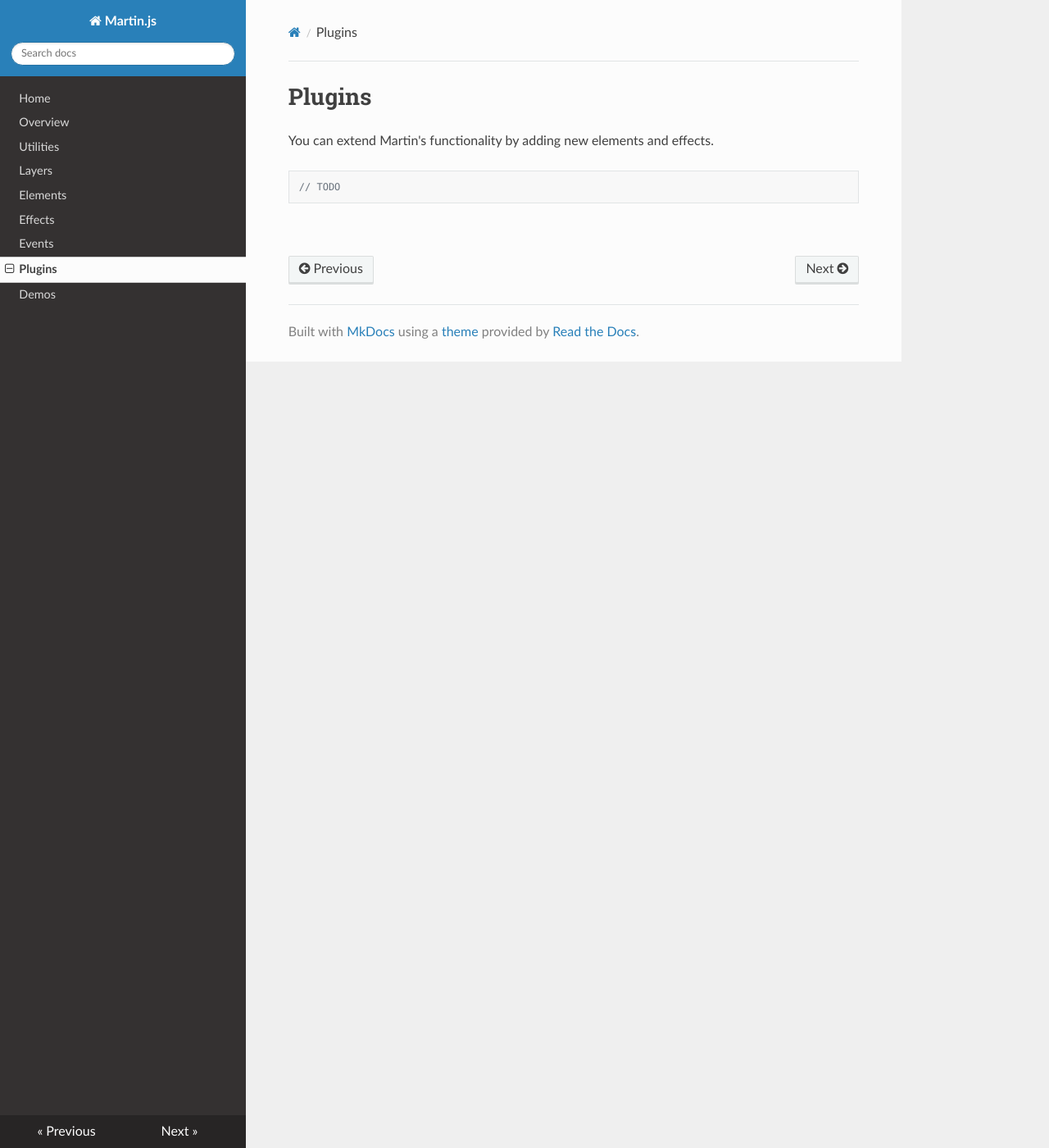
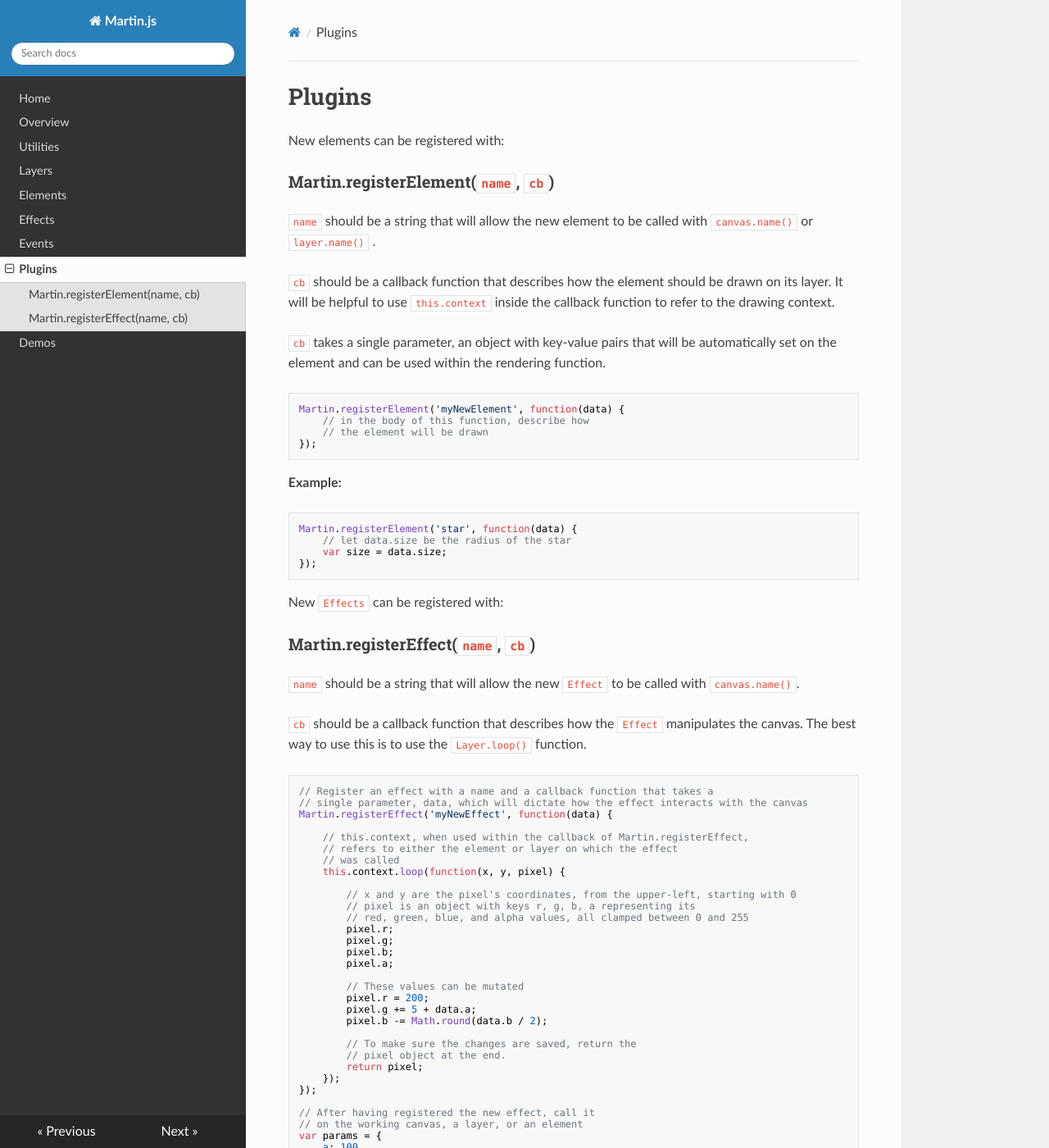
Before and after one commit to scottpdo/martinjs, an MkDocs documentation site: the page built from docs/plugins.md, in a window 1280 px wide and 1400 px high. Shown: the whole window at 82% size. Built offline with MkDocs 1.6.1, drawn with Linux system fonts in a browser that asks for light colours; nearby versions of some CDN libraries; old or Windows-style settings are respelled for this version of MkDocs; some of the changed text lies outside the part shown.

Commit message:
documentation updates

````diff
--- a/docs/download/martin.js
+++ b/docs/download/martin.js
@@ -382,7 +382,6 @@
     .render()
     .clear()
     .remove()
-    .addElement()
 
     Methods for working with Layers
 
@@ -1227,7 +1226,6 @@
     });
 });
 
-(function(){
 var events = ['click', 'mouseover', 'mousemove', 'mouseenter', 'mouseleave', 'mouseout', 'mousedown', 'mouseup'];
 
 events.forEach(function(evt){
@@ -1260,7 +1258,6 @@
 
     return this;
 };
-})();
 
 /*
 	Need to find a place for the rest of these important methods.
--- a/docs/plugins.md
+++ b/docs/plugins.md
@@ -1,9 +1,78 @@
 # Plugins
 
-You can extend Martin's functionality by adding new elements and effects.
+New elements can be registered with:
+
+### Martin.registerElement(`name`, `cb`)
+
+`name` should be a string that will allow the new element to be called with `canvas.name()` or `layer.name()` .
+
+`cb` should be a callback function that describes how the element should be drawn on its layer. It will be helpful to use `this.context` inside the callback function to refer to the drawing context.
+
+`cb` takes a single parameter, an object with key-value pairs that will be automatically set on the element and can be used within the rendering function.
 
 ```js
-// TODO
+Martin.registerElement('myNewElement', function(data) {
+    // in the body of this function, describe how
+    // the element will be drawn
+});
 ```
 
-&nbsp;
+**Example:**
+
+```js
+Martin.registerElement('star', function(data) {
+    // let data.size be the radius of the star
+    var size = data.size;
+});
+```
+
+New `Effects` can be registered with:
+
+### Martin.registerEffect(`name`, `cb`)
+
+`name` should be a string that will allow the new `Effect` to be called with `canvas.name()`.
+
+`cb` should be a callback function that describes how the `Effect` manipulates the canvas. The best way to use this is to use the `Layer.loop()` function.
+
+```js
+// Register an effect with a name and a callback function that takes a
+// single parameter, data, which will dictate how the effect interacts with the canvas
+Martin.registerEffect('myNewEffect', function(data) {
+
+    // this.context, when used within the callback of Martin.registerEffect,
+    // refers to either the element or layer on which the effect
+    // was called
+    this.context.loop(function(x, y, pixel) {
+
+        // x and y are the pixel's coordinates, from the upper-left, starting with 0
+        // pixel is an object with keys r, g, b, a representing its
+        // red, green, blue, and alpha values, all clamped between 0 and 255
+        pixel.r;
+        pixel.g;
+        pixel.b;
+        pixel.a;
+
+        // These values can be mutated
+        pixel.r = 200;
+        pixel.g += 5 + data.a;
+        pixel.b -= Math.round(data.b / 2);
+
+        // To make sure the changes are saved, return the
+        // pixel object at the end.
+        return pixel;
+    });
+});
+
+// After having registered the new effect, call it
+// on the working canvas, a layer, or an element
+var params = {
+    a: 100,
+    b: 100
+};
+
+canvas.myNewEffect(params); // or
+layer.myNewEffect(params); // or
+element.myNewEffect(params);
+```
+
+<img id="martin-my-new-effect" src="images/bunny.jpg">
````
Also changed, not shown: docs/effects.md (+4 -49 lines), docs/elements.md (+29 -5 lines), docs/events.md (+1 -1 lines), docs/index.md (+1 -1 lines), docs/js/index.js (+13 -0 lines), docs/layers.md (+19 -3 lines), docs/download/martin.min.js, 4 other files. Lines whose indentation alone changed are shown as unchanged.
